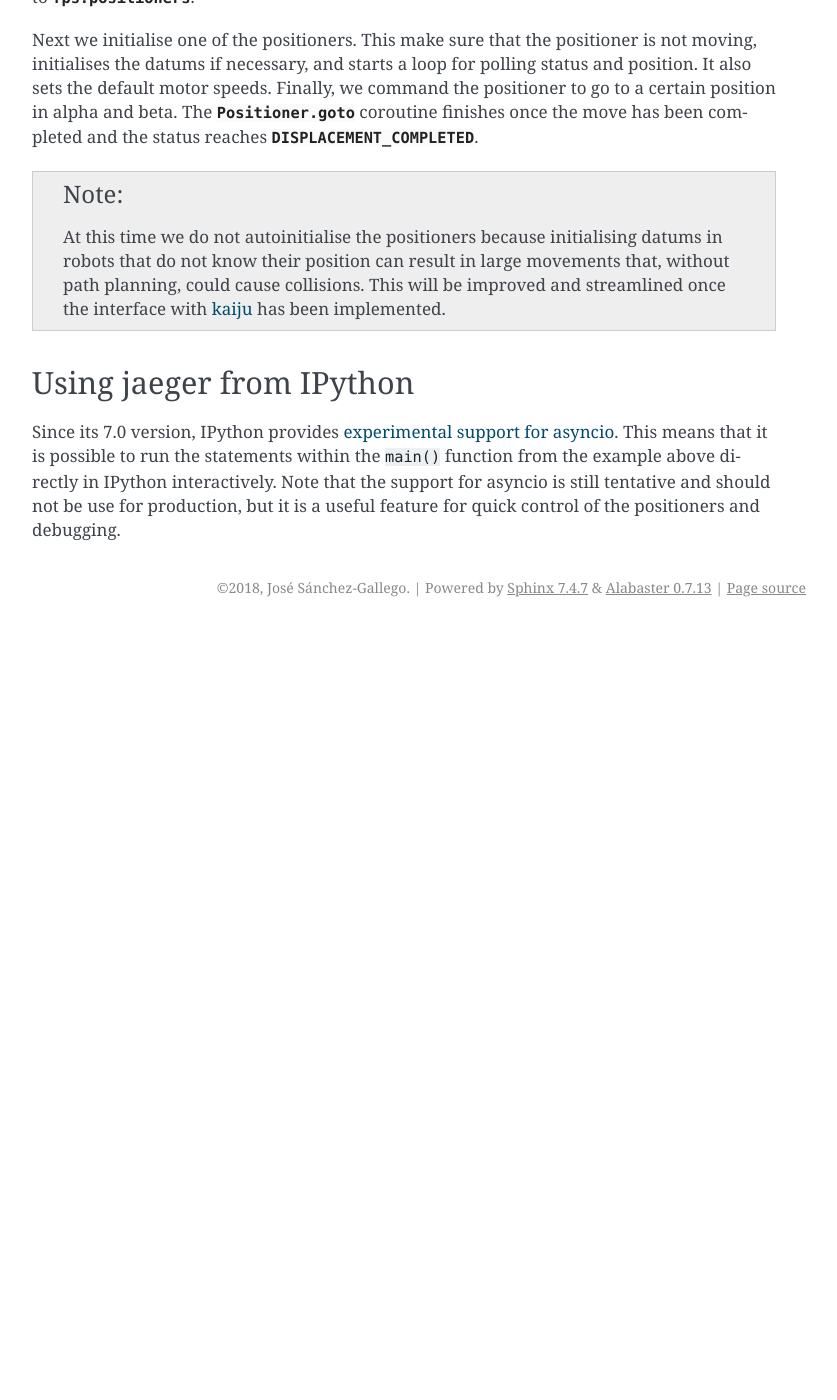
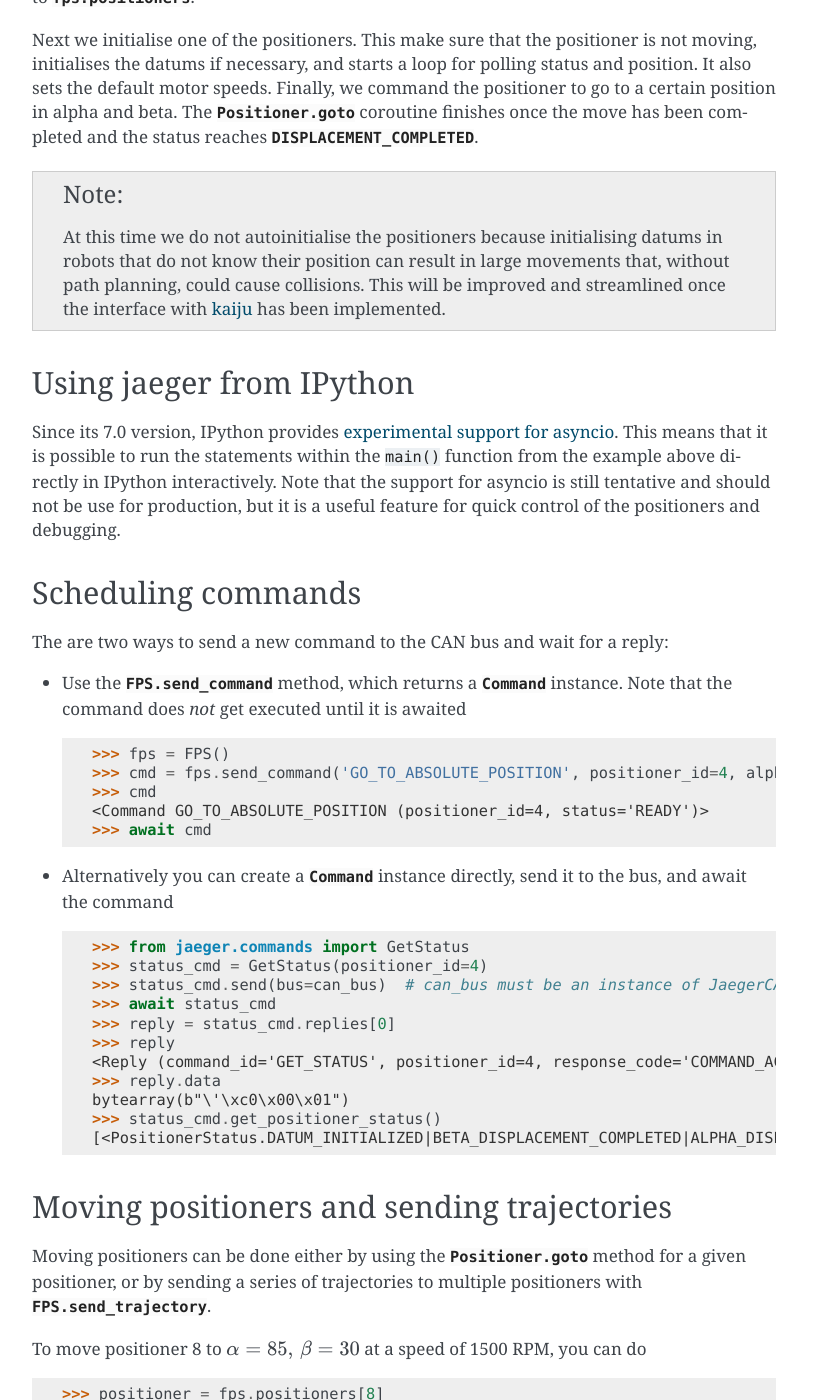
Before and after one commit to sdss/jaeger, a Sphinx documentation site: the page built from docs/sphinx/intro.rst, in a window 1280 px wide and 1400 px high, scrolled down 1610 px. Shown: the whole window, without its empty margins (346-1183 px from the left). Built offline with Sphinx 7.4.7, drawn with Linux system fonts in a browser that asks for light colours; the version number is read from the project's files by our own code; before the commit the page ends 2237 px from its top, so only the background shows below that; some of the changed text lies outside the part shown.

Commit message:
A more complete intro

```diff
--- a/docs/sphinx/intro.rst
+++ b/docs/sphinx/intro.rst
@@ -68,3 +68,66 @@ Using jaeger from IPython
 -------------------------
 
 Since its 7.0 version, IPython provides `experimental support for asyncio <https://blog.jupyter.org/ipython-7-0-async-repl-a35ce050f7f7>`__. This means that it is possible to run the statements within the ``main()`` function from the example above directly in IPython interactively. Note that the support for asyncio is still tentative and should not be use for production, but it is a useful feature for quick control of the positioners and debugging.
+
+
+Scheduling commands
+-------------------
+
+The are two ways to send a new command to the CAN bus and wait for a reply:
+
+- Use the `.FPS.send_command` method, which returns a `.Command` instance. Note that the command does *not* get executed until it is awaited ::
+
+    >>> fps = FPS()
+    >>> cmd = fps.send_command('GO_TO_ABSOLUTE_POSITION', positioner_id=4, alpha=100, beta=30)
+    >>> cmd
+    <Command GO_TO_ABSOLUTE_POSITION (positioner_id=4, status='READY')>
+    >>> await cmd
+
+- Alternatively you can create a `.Command` instance directly, send it to the bus, and await the command ::
+
+    >>> from jaeger.commands import GetStatus
+    >>> status_cmd = GetStatus(positioner_id=4)
+    >>> status_cmd.send(bus=can_bus)  # can_bus must be an instance of JaegerCAN
+    >>> await status_cmd
+    >>> reply = status_cmd.replies[0]
+    >>> reply
+    <Reply (command_id='GET_STATUS', positioner_id=4, response_code='COMMAND_ACCEPTED')>
+    >>> reply.data
+    bytearray(b"\'\xc0\x00\x01")
+    >>> status_cmd.get_positioner_status()
+    [<PositionerStatus.DATUM_INITIALIZED|BETA_DISPLACEMENT_COMPLETED|ALPHA_DISPLACEMENT_COMPLETED|DISPLACEMENT_COMPLETED|DATUM_BETA_INITIALIZED|DATUM_ALPHA_INITIALIZED|SYSTEM_INITIALIZATION: 666894337>]
+
+
+Moving positioners and sending trajectories
+-------------------------------------------
+
+Moving positioners can be done either by using the `.Positioner.goto` method for a given positioner, or by sending a series of trajectories to multiple positioners with `.FPS.send_trajectory`.
+
+To move positioner 8 to :math:`\alpha=85,\,\beta=30` at a speed of 1500 RPM, you can do ::
+
+    >>> positioner = fps.positioners[8]
+    >>> positioner
+    <Positioner (id=8, status='DATUM_INITIALIZED|BETA_DISPLACEMENT_COMPLETED|ALPHA_DISPLACEMENT_COMPLETED|DISPLACEMENT_COMPLETED|DATUM_BETA_INITIALIZED|DATUM_ALPHA_INITIALIZED|SYSTEM_INITIALIZATION', initialised=False)>
+    >>> await positioner.initialise()
+    >>> await positioner.goto(alpha=85, beta=30, speed_alpha=1500, speed_beta=1500)
+
+The command will asynchronously block until the position has been reached and the status is again `~.maskbits.PositionerStatus.DISPLACEMENT_COMPLETED`.
+
+Trajectories can be sent either a `YAML <http://yaml.org>`__ file or a dictionary. In both cases the trajectory must include, for each positioner, a list of positions and times for the ``'alpha'`` arm in the format :math:`\rm [(\alpha_1, t_1), (\alpha_2, t_2), ...]`, and a similar dictionary for ``'beta'``. An example of YAML file with a valid trajectory for positioners 1 and 4 is
+
+.. code-block:: yaml
+
+    1:
+        alpha: [[20, 5], [100, 10], [50, 15]]
+        beta: [[90, 15], [85, 18]]
+    4:
+        alpha: [[200, 3], [100, 15]]
+        beta: [[50, 5]]
+
+And it can be commanded by doing ::
+
+    >>> await fps.send_trajectory('my_trajectory.yaml')
+
+Unless `~.FPS.send_trajectory` is called with ``kaiju_check=False`` (DANGER! Do not do that unless you are sure of what you are doing), jaeger will check with kaiju_ to confirm that the trajectory is safe to execute.
+
+.. warning:: The kaiju check feature is not yet available and all trajectories are currently sent without any anti-collision check.
```
